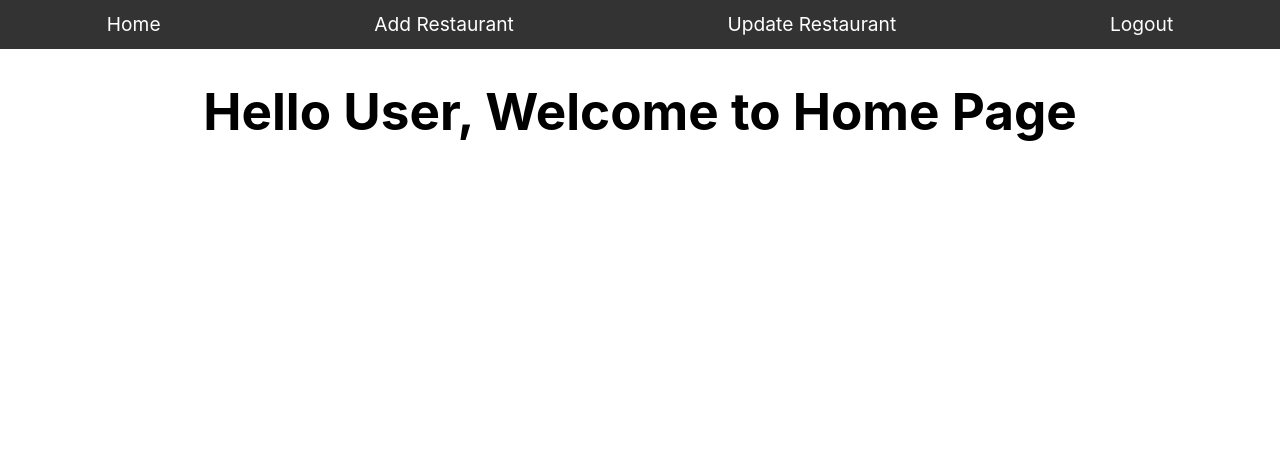
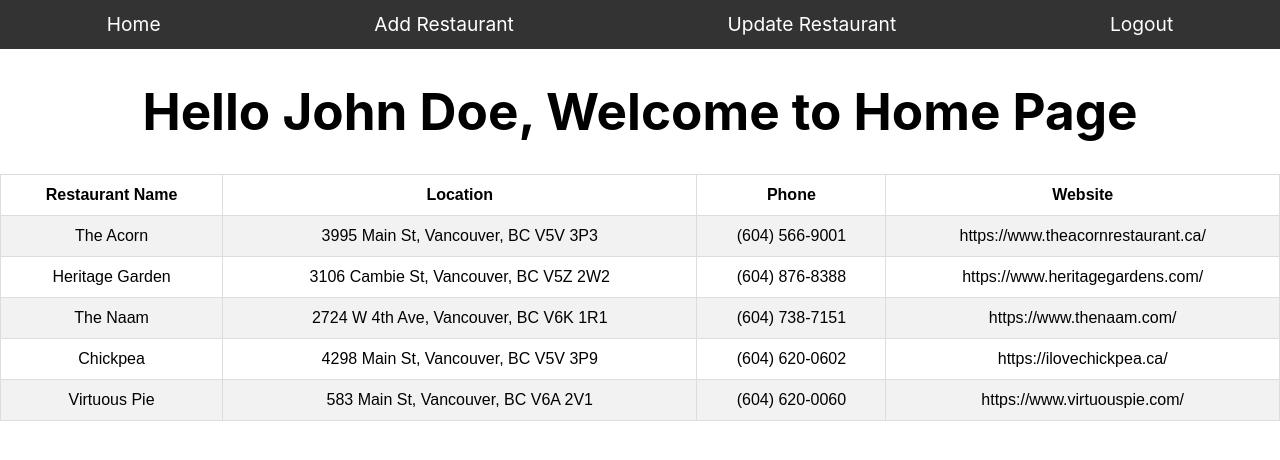
Before and after one commit to Athma-Vasi/restaurant-management-app, a Vue app: page /login in a window 1280 px wide. Both pictures are taken after a click on the button "Login". Shown: the top 460 px of the page. Built offline with nearby package versions, Linux system fonts and the light colour scheme; data requests are answered from the project's data file.

Commit message:
add restaurants, table

```diff
--- a/db/db.json
+++ b/db/db.json
@@ -12,5 +12,43 @@
       "email": "janedoe@email.com",
       "password": "password123"
     }
+  ],
+
+  "restaurants": [
+    {
+      "id": "1",
+      "name": "The Acorn",
+      "location": "3995 Main St, Vancouver, BC V5V 3P3",
+      "phone": "(604) 566-9001",
+      "website": "https://www.theacornrestaurant.ca/"
+    },
+    {
+      "id": "2",
+      "name": "Heritage Garden",
+      "location": "3106 Cambie St, Vancouver, BC V5Z 2W2",
+      "phone": "(604) 876-8388",
+      "website": "https://www.heritagegardens.com/"
+    },
+    {
+      "id": "3",
+      "name": "The Naam",
+      "location": "2724 W 4th Ave, Vancouver, BC V6K 1R1",
+      "phone": "(604) 738-7151",
+      "website": "https://www.thenaam.com/"
+    },
+    {
+      "id": "4",
+      "name": "Chickpea",
+      "location": "4298 Main St, Vancouver, BC V5V 3P9",
+      "phone": "(604) 620-0602",
+      "website": "https://ilovechickpea.ca/"
+    },
+    {
+      "id": "5",
+      "name": "Virtuous Pie",
+      "location": "583 Main St, Vancouver, BC V6A 2V1",
+      "phone": "(604) 620-0060",
+      "website": "https://www.virtuouspie.com/"
+    }
   ]
 }
--- /dev/null
+++ b/src/components/Add.vue
@@ -0,0 +1,27 @@
+<template>
+  <Header />
+  <h1>Hello {{ name }}, Welcome to Add Restaurant Page</h1>
+</template>
+
+<script>
+import Header from "./Header.vue";
+
+export default {
+  name: "Add",
+  data() {
+    return {
+      name: "",
+    };
+  },
+  components: {
+    Header,
+  },
+  mounted() {
+    let user = localStorage.getItem("user");
+    this.name = JSON.parse(user).name;
+    if (!user) {
+      this.$router.push({ name: "SignUp" });
+    }
+  },
+};
+</script>
--- a/src/components/Header.vue
+++ b/src/components/Header.vue
@@ -1,18 +1,24 @@
 <template>
   <header>
     <nav>
-      <a href="#">Home</a>
-      <a href="#">Add Restaurant</a>
-      <a href="#">Update Restaurant</a>
-      <a href="#">Logout</a>
+      <router-link to="/">Home</router-link>
+      <router-link to="/add">Add Restaurant</router-link>
+      <router-link to="/update">Update Restaurant</router-link>
+      <a v-on:click="logout" href="#">Logout</a>
     </nav>
   </header>
 </template>
 
 <script lang="js">
 export default {
-        name: "Header"
+  name: "Header",
+  methods: {
+    logout() {
+      localStorage.removeItem("user");
+      this.$router.push({ name: "Login" });
     }
+  }
+};
 </script>
 
 <style scoped>
--- a/src/components/Home.vue
+++ b/src/components/Home.vue
@@ -1,21 +1,71 @@
 <template>
   <Header />
-  <h1>Hello User, Welcome to Home Page</h1>
+  <h1>Hello {{ name }}, Welcome to Home Page</h1>
+  <table>
+    <tr>
+      <th>Restaurant Name</th>
+      <th>Location</th>
+      <th>Phone</th>
+      <th>Website</th>
+    </tr>
+    <tr v-for="restaurant in restaurants" :key="restaurant.id">
+      <td>{{ restaurant.name }}</td>
+      <td>{{ restaurant.location }}</td>
+      <td>{{ restaurant.phone }}</td>
+      <td>{{ restaurant.website }}</td>
+    </tr>
+  </table>
 </template>
 
 <script>
 import Header from "./Header.vue";
+import axios from "axios";
 
 export default {
   name: "Home",
+  data() {
+    return {
+      name: "",
+      restaurants: [],
+    };
+  },
+
   components: {
     Header,
   },
-  mounted() {
+
+  async mounted() {
     let user = localStorage.getItem("user");
+    this.name = JSON.parse(user).name;
     if (!user) {
       this.$router.push({ name: "SignUp" });
     }
+
+    let result = await axios.get("http://localhost:3000/restaurants");
+    console.log(result);
+    this.restaurants = result.data
   },
 };
 </script>
+
+<style scoped>
+table {
+  font-family: Arial, Helvetica, sans-serif;
+  border-collapse: collapse;
+  width: 100%;
+}
+
+td,
+th {
+  border: 1px solid #ddd;
+  padding: 8px;
+}
+
+tr:nth-child(even) {
+  background-color: #f2f2f2;
+}
+
+tr:hover {
+  background-color: #ddd;
+}
+</style>
--- a/src/components/Login.vue
+++ b/src/components/Login.vue
@@ -1,7 +1,7 @@
 <template>
   <img
     class="logo"
-    src="../assets/restaurant-logo-ai.jpg"
+    src="../assets/restaurant-logo.png"
     alt="restaurant-logo"
     srcset=""
   />
--- a/src/components/SignUp.vue
+++ b/src/components/SignUp.vue
@@ -1,7 +1,7 @@
 <template>
   <img
     class="logo"
-    src="../assets/restaurant-logo-ai.jpg"
+    src="../assets/restaurant-logo.png"
     alt="restaurant-logo"
     srcset=""
   />
--- /dev/null
+++ b/src/components/Update.vue
@@ -0,0 +1,29 @@
+<template>
+  <Header />
+  <h1>Hello {{ name }}, Welcome to Update Restaurant Page</h1>
+</template>
+
+<script>
+import Header from "./Header.vue";
+
+export default {
+  name: "Update",
+  data() {
+    return {
+      name: "",
+    };
+  },
+
+  components: {
+    Header,
+  },
+
+  mounted() {
+    let user = localStorage.getItem("user");
+    this.name = JSON.parse(user).name;
+    if (!user) {
+      this.$router.push({ name: "SignUp" });
+    }
+  },
+};
+</script>
--- a/src/routers.js
+++ b/src/routers.js
@@ -1,6 +1,8 @@
 import Home from "./components/Home.vue";
 import SignUp from "./components/SignUp.vue";
 import Login from "./components/Login.vue";
+import Add from "./components/Add.vue";
+import Update from "./components/Update.vue";
 import { createRouter, createWebHistory } from "vue-router";
 
 const routes = [
@@ -19,6 +21,16 @@
     component: Login,
     path: "/login",
   },
+  {
+    name: "Add",
+    component: Add,
+    path: "/add",
+  },
+  {
+    name: "Update",
+    component: Update,
+    path: "/update",
+  },
 ];
 
 const router = createRouter({
```
